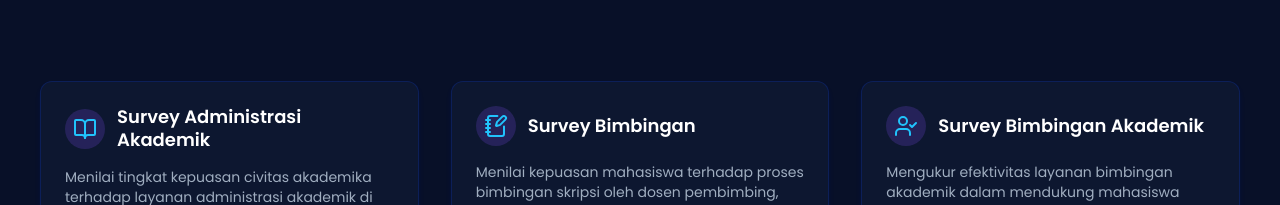
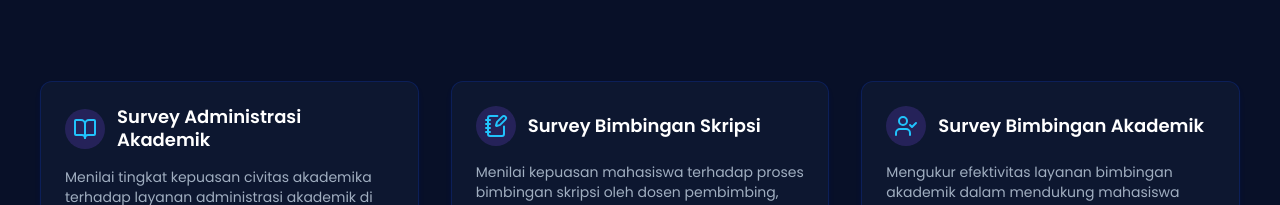
Before and after one commit to reyhanMaulana-dev/Web-Development, a React (Vite) app in the folder Frontend/Practice/Dashboard/: page / in a window 1280 px wide. Shown: the part 990-1195 px from the top of the page. Built offline with nearby package versions, Linux system fonts and the light colour scheme.

Commit message:
update judul

```diff
--- a/Frontend/Practice/Dashboard/src/constants/index.jsx
+++ b/Frontend/Practice/Dashboard/src/constants/index.jsx
@@ -28,7 +28,7 @@ export const surveys = [
   },
   {
     icon: <NotebookPenIcon />,
-    text: "Survey Bimbingan",
+    text: "Survey Bimbingan Skripsi",
     description:
       "Menilai kepuasan mahasiswa terhadap proses bimbingan skripsi oleh dosen pembimbing, mencakup aspek ketersediaan waktu, kualitas arahan, dan kejelasan komunikasi akademik.",
     link: "https://lookerstudio.google.com/reporting/8125c058-97ac-4d9d-9799-36df900a7b0d",
```
